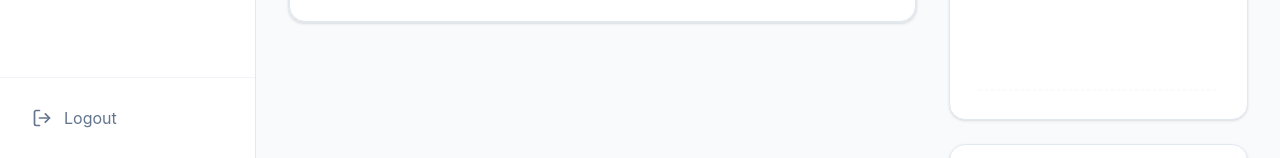
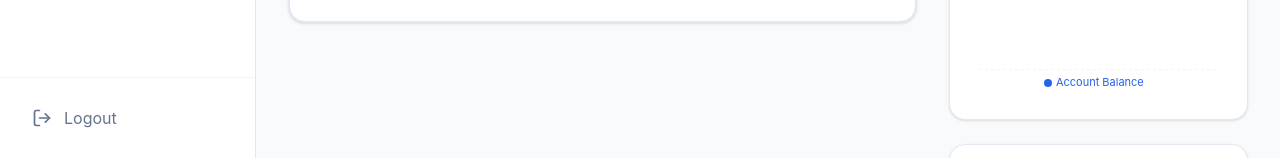
Before and after one commit to Palpatine0/FlowMint, a React (Vite) app in the folder web/: page / in a window 1280 px wide. Shown: the part 642-800 px from the top of the page. Built offline with nearby package versions, Linux system fonts and the light colour scheme.

Commit message:
fix(chart): add legend to balance chart

```diff
--- a/web/src/components/ui/BalanceChart.tsx
+++ b/web/src/components/ui/BalanceChart.tsx
@@ -5,6 +5,7 @@ import {
   YAxis,
   CartesianGrid,
   Tooltip,
+  Legend,
   ResponsiveContainer,
 } from "recharts";
 import type { Transaction } from "../../types";
@@ -53,6 +54,13 @@ export function BalanceChart({ transactions }: Props) {
               border: "none",
               boxShadow: "0 10px 15px -3px rgb(0 0 0 / 0.1)",
             }}
+            formatter={(value) => [`$${Number(value).toLocaleString()}`, "Balance"]}
+          />
+          <Legend
+            iconType="circle"
+            iconSize={8}
+            formatter={() => "Account Balance"}
+            wrapperStyle={{ fontSize: "11px", paddingTop: "4px" }}
           />
           <Area
             type="monotone"
```
